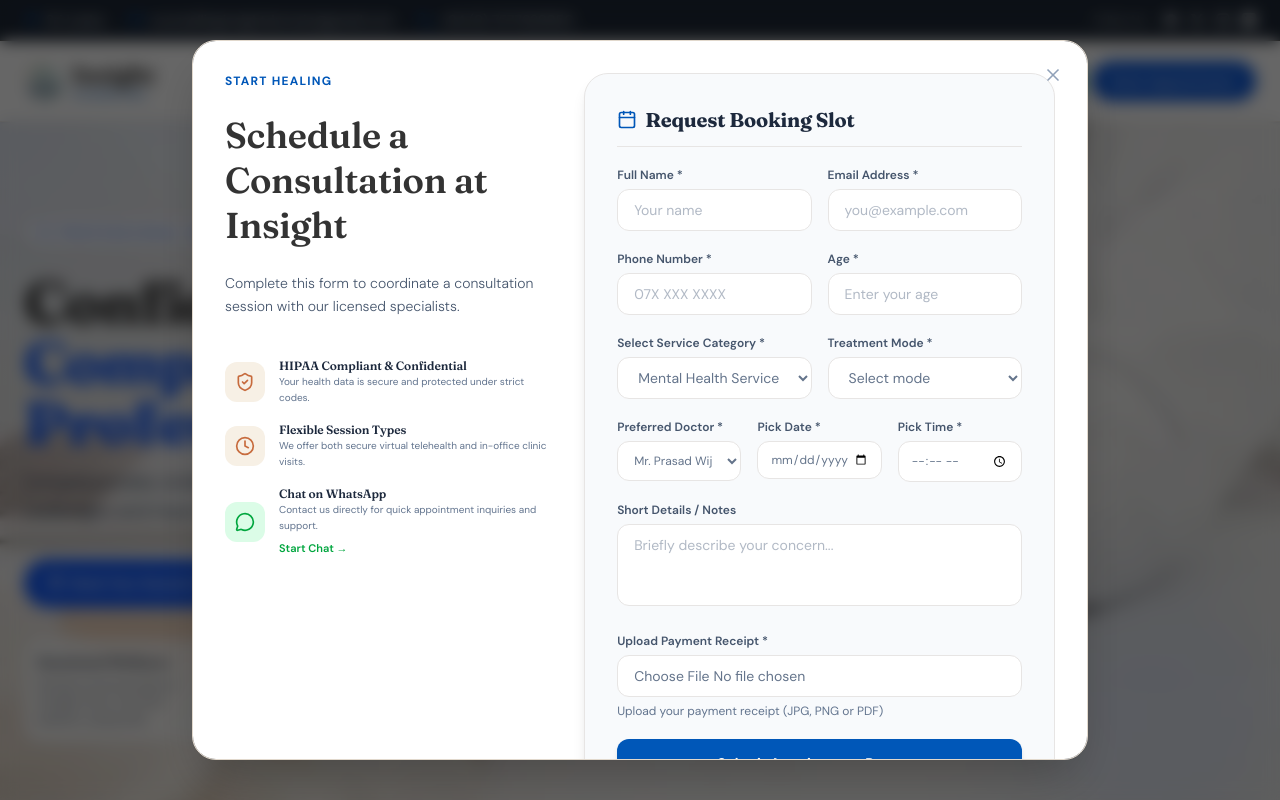
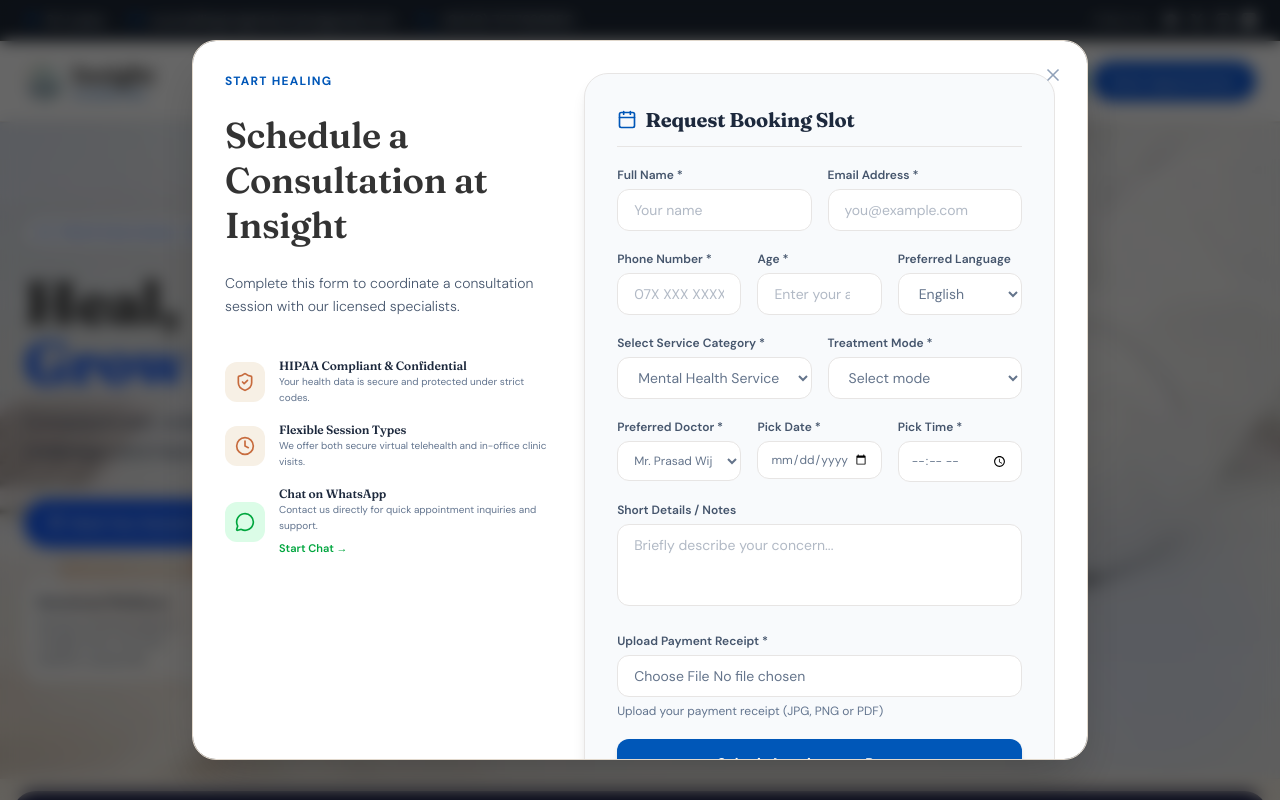
Before and after one commit to GThashan/metalist, a React (Vite) app: page / in a window 1280 px wide. Both pictures are taken after a click on the button "Book Your Session Now". Shown: the top 800 px of the page. Built offline with nearby package versions, Linux system fonts and the light colour scheme.

Commit message:
changes made

```diff
--- a/src/AboutPage.tsx
+++ b/src/AboutPage.tsx
@@ -339,7 +339,7 @@
                 key={index}
                 className="p-7 bg-brand-cream border  rounded-3xl hover:border-brand-primary/40 hover:shadow-xl hover:shadow-[#C76B3D]/10 hover:-translate-y-1 transition-all duration-300 group"
               >
-                <div className="w-14 h-14 rounded-2xl bg-brand-primary/10 flex items-center justify-center mb-5 group-hover:bg-brand-primary group-hover:scale-110 transition-all duration-300 hover:text-white">
+                <div className="w-14 h-14 rounded-2xl bg-[#C76B3D] flex items-center justify-center mb-5 group-hover:bg-brand-primary group-hover:scale-110 transition-all duration-300 hover:text-white">
                   <div className="group-hover:text-white transition-colors duration-300">{value.icon}</div>
                 </div>
                 <h4 className="font-serif text-xl text-[#333333] mb-3">{value.title}</h4>
--- a/src/App.tsx
+++ b/src/App.tsx
@@ -190,7 +190,7 @@
   const [formAge, setFormAge] = useState("");
   const [formTreatmentMode, setFormTreatmentMode] = useState("");
   const [formReceipt, setFormReceipt] = useState<File | null>(null);
-
+const [preferredLanguage, setPreferredLanguage] = useState("english");
   // Custom scrolling references
   const appointmentFormRef = useRef<HTMLDivElement>(null);
   const aboutSectionRef = useRef<HTMLDivElement>(null);
@@ -428,7 +428,7 @@
               </div>
 
               {/* Phone + Age */}
-              <div className="grid sm:grid-cols-2 gap-4">
+              <div className="grid sm:grid-cols-3 gap-4">
                 <div className="space-y-1.5">
                   <label className="text-xs font-semibold text-slate-600 block">
                     Phone Number *
@@ -455,6 +455,20 @@
                     placeholder="Enter your age"
                     className="w-full bg-white border border-stone-200 focus:border-[#C76B3D] focus:outline-none px-4 py-2.5 rounded-xl text-sm"
                   />
+                </div>
+                       <div className="space-y-1.5">
+  <label className="text-xs font-semibold text-slate-600 block">
+    Preferred Language
+  </label>
+
+  <select
+    value={preferredLanguage}
+    onChange={(e) => setPreferredLanguage(e.target.value)}
+    className="w-full bg-white border border-stone-200 focus:border-[#C76B3D] focus:outline-none px-4 py-2.5 rounded-xl text-sm transition-all"
+  >
+    <option value="english">English</option>
+    <option value="sinhala">සිංහල</option>
+  </select>
 </div>
               </div>
 
@@ -1201,9 +1215,9 @@
                     data-delay="0.12"
                   >
                     <h1 className="max-w-3xl text-3xl font-extrabold  tracking-tight text-[#333333] sm:text-4xl md:text-5xl lg:text-6xl font-serif">
-                      Confidential,
+                    Heal,
                       <span className="block text-blue-600">
-                        Compassionate & Professional
+                        Grow &  Thrive
                       </span>
                     </h1>
 
@@ -2002,6 +2016,7 @@
                     </div>
 
                     <div className="grid sm:grid-cols-2 gap-4">
+                     <div className="grid sm:grid-cols-2 gap-4">
                 <div className="space-y-1.5">
                   <label className="text-xs font-semibold text-slate-600 block">
                     Phone Number *
@@ -2011,11 +2026,44 @@
                     required
                     value={formPhone}
                     onChange={(e) => setFormPhone(e.target.value)}
-                          placeholder="(555) 000-0000"
+                    placeholder="07X XXX XXXX"
+                    className="w-full bg-white border border-stone-200 focus:border-[#C76B3D] focus:outline-none px-4 py-2.5 rounded-xl text-sm"
+                  />
+                </div>
+
+                <div className="space-y-1.5">
+                  <label className="text-xs font-semibold text-slate-600 block">
+                    Age *
+                  </label>
+                  <input
+                    type="number"
+                    required
+                    value={formAge}
+                    onChange={(e) => setFormAge(e.target.value)}
+                    placeholder="Enter your age"
+                    className="w-full bg-white border border-stone-200 focus:border-[#C76B3D] focus:outline-none px-4 py-2.5 rounded-xl text-sm"
+                  />
+                </div>
+              </div>
+              <div className="space-y-1.5">
+  <label className="text-xs font-semibold text-slate-600 block">
+    Select Preferred Language *
+  </label>
+
+  <select
+    value={preferredLanguage}
+    onChange={(e) => setPreferredLanguage(e.target.value)}
     className="w-full bg-white border border-stone-200 focus:border-[#C76B3D] focus:outline-none px-4 py-2.5 rounded-xl text-sm transition-all"
-                        />
-                      </div>
-
+  >
+    <option value="english">English</option>
+    <option value="sinhala">සිංහල</option>
+  </select>
+</div>
+
+
+                    </div>
+
+                    <div className="grid sm:grid-cols-2 gap-4">
                        <div className="space-y-1.5">
                         <label className="text-xs font-semibold text-slate-600 block">
                           Select Service category *
@@ -2032,9 +2080,6 @@
                           ))}
                         </select>
                       </div>
-                    </div>
-
-                    <div className="grid sm:grid-cols-3 gap-4">
                       <div className="space-y-1.5 sm:col-span-1">
                         <label className="text-xs font-semibold text-slate-600 block">
                           Preferred Doctor *
```
Lines whose indentation alone changed are shown as unchanged.
